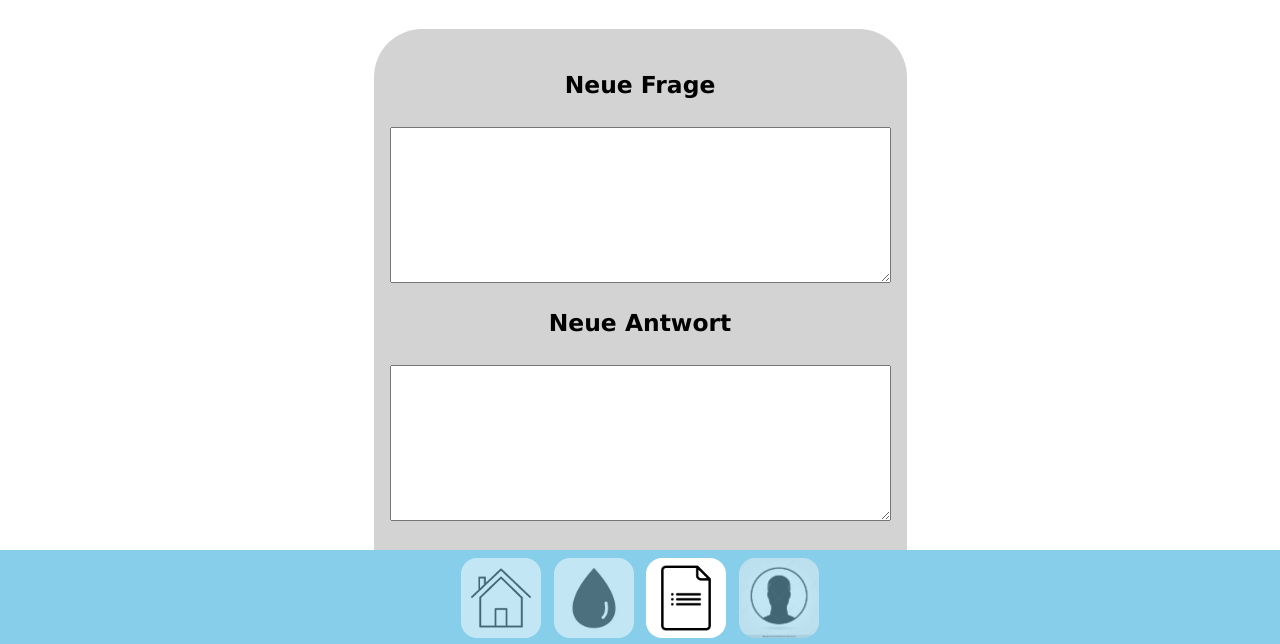
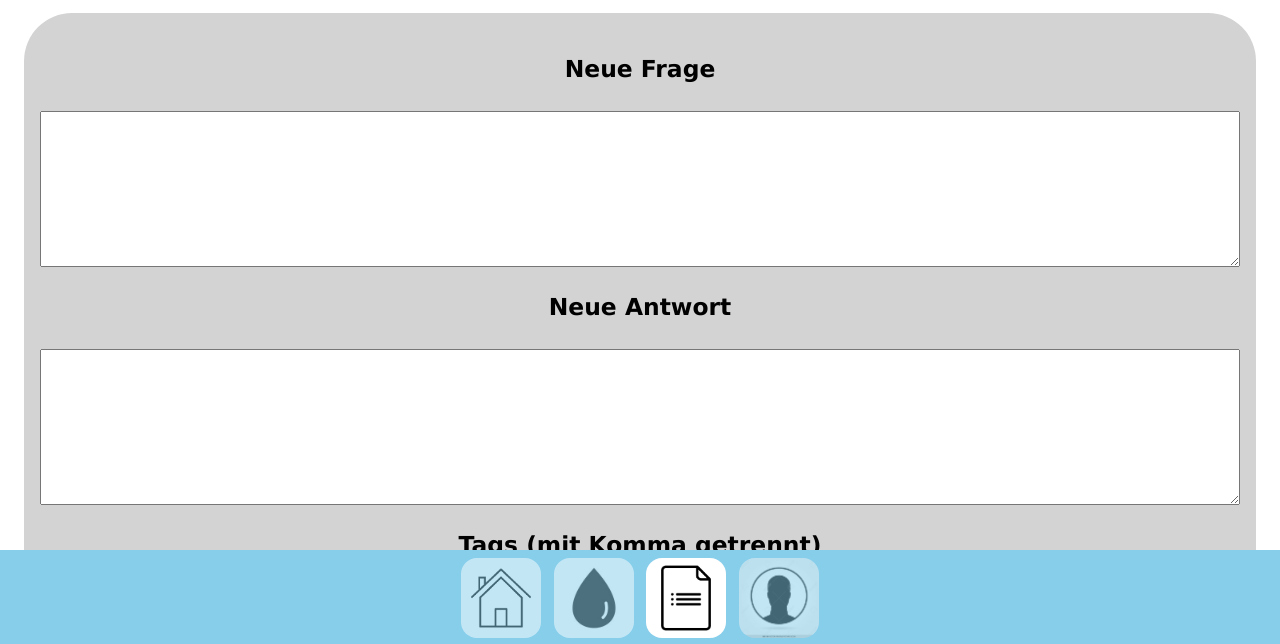
Before and after one commit to FSchmidbauer/my-quizapp, a website built with Vite: page newq.html in a window 1280 px wide. Shown: the part 154-798 px from the top of the page. Built offline with nearby package versions, Linux system fonts and the light colour scheme.

Commit message:
Umstrukturierungen Flexbox Teil 5

```diff
--- a/css/components/boxes.css
+++ b/css/components/boxes.css
@@ -1,4 +1,4 @@
-main {
+.questions {
   display: flex;
   flex-wrap: wrap;
   justify-content: center;
```
Also changed, not shown: index.html (+1 -1 lines).
